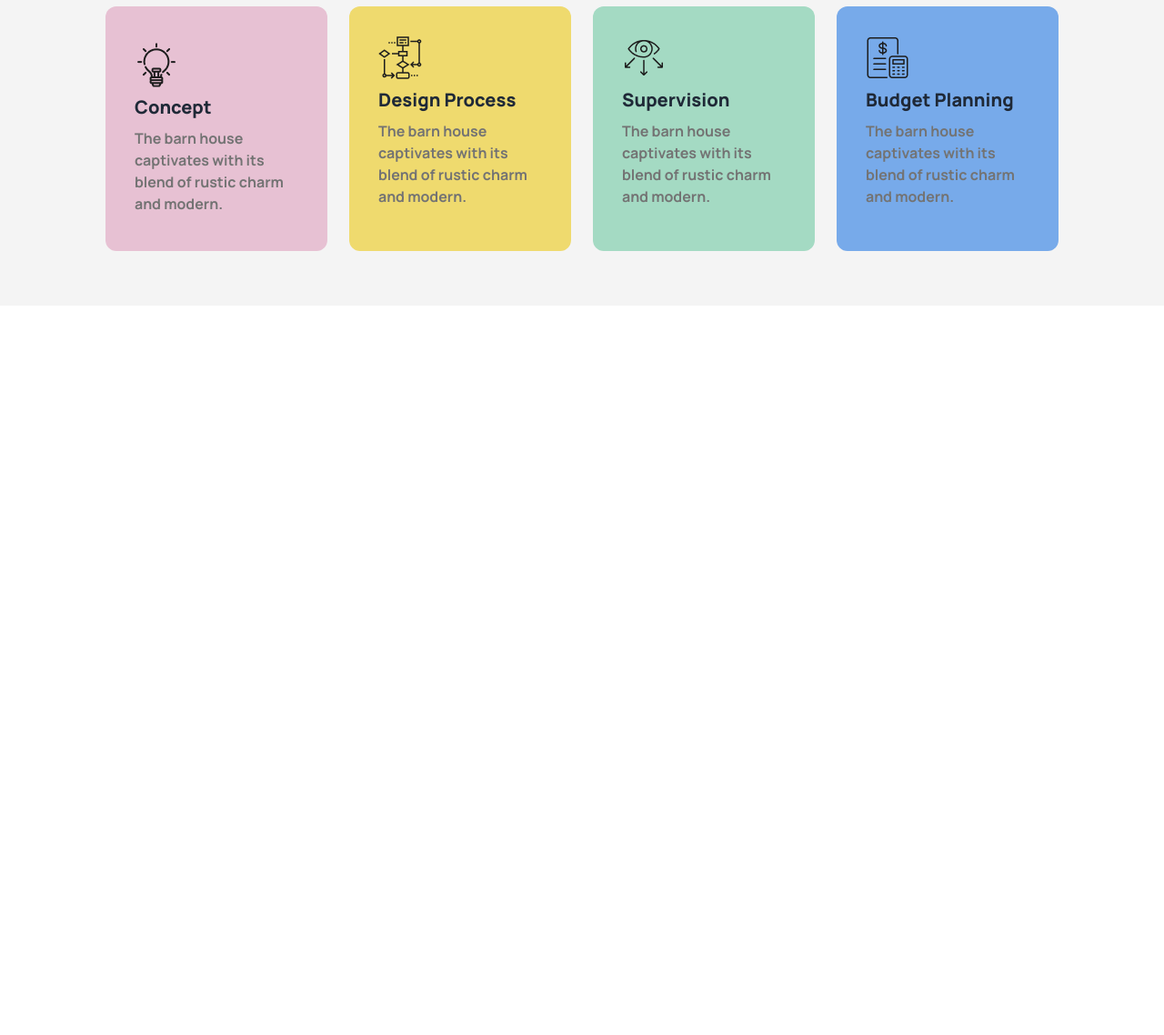
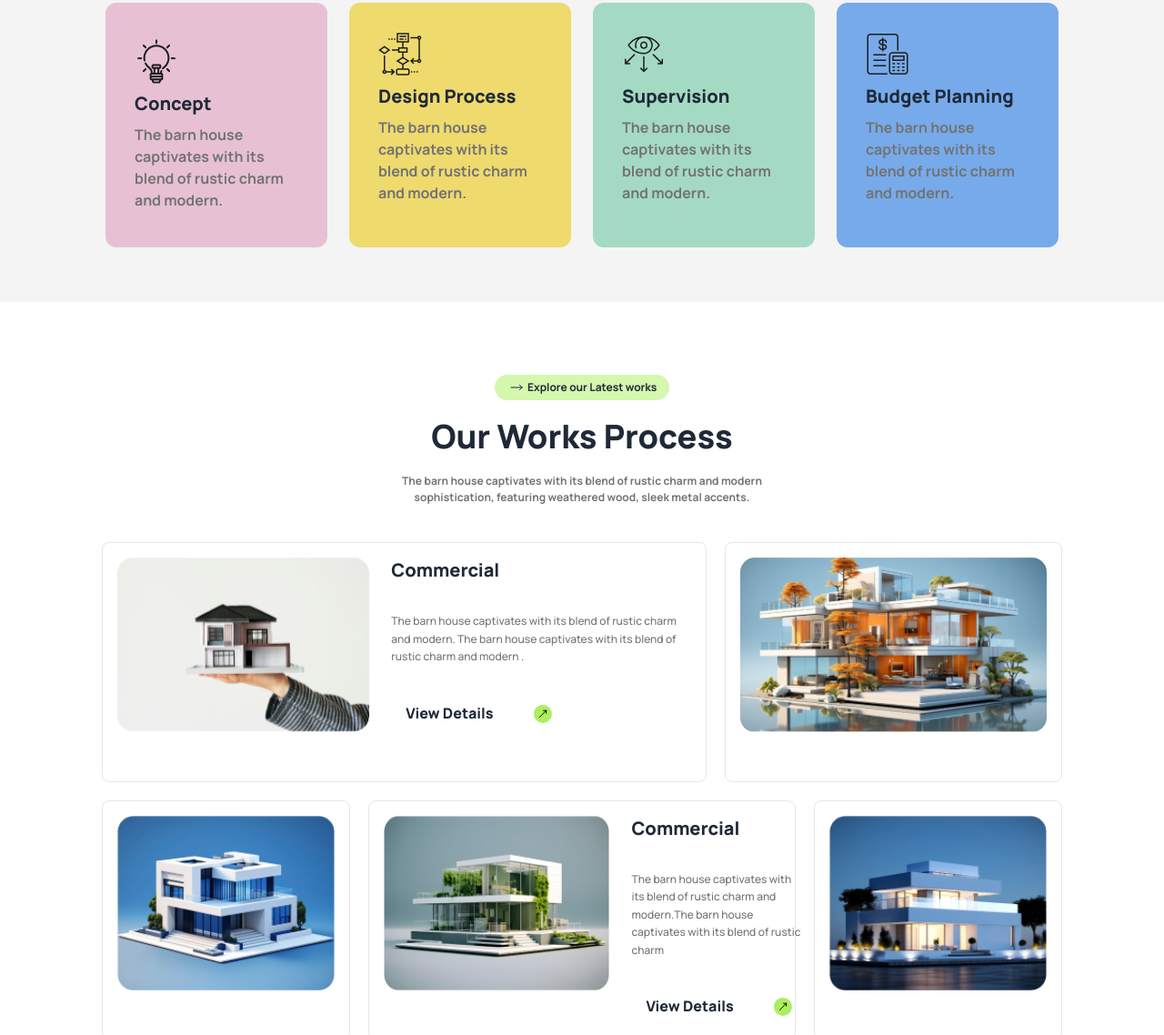
Before and after one commit to semul1997/Assignment-03, a plain HTML site: page index.html in a window 1280 px wide. Shown: the part 1662-2800 px from the top of the page at 91% size. Before the commit the page ends 1998 px from the top, so only its background shows below. Drawn offline with nearby package versions, Linux system fonts and the light colour scheme.

Commit message:
Our latest portfolio section added with mobile responsive

```diff
--- a/index.html
+++ b/index.html
@@ -25,6 +25,7 @@
                 'box-yellow' : 'rgb(239, 218, 110);',
                 'box-green' : 'rgb(164, 218, 195);',
                 'box-teal' : 'rgb(119, 170, 234);',
+                'b-color' : 'rgb(255, 255, 255);',
                 'background-linear' : 'linear-gradient(0.00deg, rgb(255, 255, 255),rgba(255, 255, 255, 0) 100%);',
 
               },
@@ -41,7 +42,7 @@
   <!-- header section starts here -->
    <header class="bg-background-linear h-auto w-full lg:container lg:mx-auto lg:px-24 lg:pb-20 py-3 pb-5">
       <!-- navbar section starts here  -->
-    <nav class="flex justify-between items-center w-full px-2 border-2 border-orange-300 lg:p-4 ">
+    <nav class="flex justify-between items-center w-full px-2 lg:p-4 ">
         <div class="flex h-8 items-center relative">
           <div class="absolute top-1 ml-2">
             <svg xmlns="http://www.w3.org/2000/svg" fill="none" viewBox="0 0 24 24" stroke-width="1.5" stroke="currentColor" class="size-5 bg-lime-400 p-[3px] rounded-full origin-bottom -rotate-45">
@@ -148,7 +149,7 @@
       <!-- work process section starts here -->
       <section class="lg:container lg:mx-auto lg:px-24 lg:pb-10">
         <div class="text-center space-y-4">
-          <div class="flex items-center px-3 py-[2px] mx-auto rounded-full bg-white w-36 ">
+          <div class="flex items-center px-3 py-[2px] mx-auto rounded-full bg-white w-36">
             <svg xmlns="http://www.w3.org/2000/svg" fill="none" viewBox="0 0 24 24" stroke-width="1.5" stroke="currentColor" class="size-6 p-1">
               <path stroke-linecap="round" stroke-linejoin="round" d="M17.25 8.25 21 12m0 0-3.75 3.75M21 12H3" />
             </svg>
@@ -185,6 +186,68 @@
     </main>
     <!-- main section ends here -->
 
+     <!--Latest Portfolio Section starts here  -->
+    <section class="lg:container lg:mx-auto lg:px-24 lg:pb-10 lg:py-20 pt-10">
+      <!-- Text heading section starts-->
+      <div class="text-center space-y-5">
+        <div class="flex items-center px-3 py-[2px] mx-auto rounded-full bg-light-green w-48">
+          <svg xmlns="http://www.w3.org/2000/svg" fill="none" viewBox="0 0 24 24" stroke-width="1.5" stroke="currentColor" class="size-6 p-1">
+            <path stroke-linecap="round" stroke-linejoin="round" d="M17.25 8.25 21 12m0 0-3.75 3.75M21 12H3" />
+          </svg>
+          <span class="text-xs font-bold">Explore our Latest works</span>
+        </div>
+        <h1 class="lg:text-4xl font-black">Our Works Process</h1>
+        <p class="text-xs font-bold text-p-color  w-11/12 lg:w-[38%] mx-auto leading-normal">The barn house captivates with its blend of rustic charm and modern sophistication, featuring weathered wood, sleek metal accents.</p>
+      </div>
+      <!-- text heading section ends -->
+      <div class="grid grid-cols-1 lg:grid-cols-11 lg:grid-rows-2 gap-5 pt-10 px-4" >
+        <div class="flex gap-6 lg:col-span-7 flex-col lg:flex-row border-[1px] border-gray-200 p-4 rounded-lg">
+          <img class=" lg:w-full lg:h-48" src="./assets/img1.png" alt="">
+          <div class="space-y-4 lg:space-y-8">
+            <h2 class="text-xl font-black">Commercial</h2>
+            <p class="text-xs text-p-color font-medium leading-relaxed">The barn house captivates with its blend of rustic charm and modern. The barn house captivates with its blend of rustic charm and modern .</p>
+            <button>
+              <div class="flex py-3 lg:py-2 lg:px-4 items-center rounded-full relative w-48">
+                <div class="mr-7 text-xl lg:text-base font-black">View Details</div>
+                <div class="absolute top-2 right-6 lg:right-2">
+                  <svg xmlns="http://www.w3.org/2000/svg" fill="none" viewBox="0 0 24 24" stroke-width="1.5" stroke="currentColor" class="size-7 lg:size-5 bg-deep-green text-black p-[3px] rounded-full origin-bottom -rotate-45">
+                    <path stroke-linecap="round" stroke-linejoin="round" d="M17.25 8.25 21 12m0 0-3.75 3.75M21 12H3" />
+                  </svg>
+                </div>
+              </div>
+            </button>
+          </div>
+        </div>
+        <div class=" lg:col-span-4 border-[1px] border-gray-200 p-4 rounded-lg">
+          <img class="lg:w-full h-48 object-cover lg:h-48 rounded-2xl" src="./assets/img2.png" alt="">
+        </div>
+        <div class="lg:col-span-3 border-[1px] border-gray-200 p-4 rounded-lg">
+          <img class="w-full h-48" src="./assets/img3.png" alt="">
+        </div>
+         <div class="lg:col-span-5 flex flex-col lg:flex-row gap-6 border-[1px] border-gray-200 p-4 rounded-lg">
+          <img class="lg:w-[57%] h-48" src="./assets/img4.png" alt="">
+          <div class="space-y-4 lg:space-y-8">
+            <h2 class="text-xl font-black">Commercial</h2>
+            <p class="text-xs text-p-color font-medium leading-relaxed">The barn house captivates with its blend of rustic charm and modern.The barn house captivates with its blend of rustic charm </p>
+            <button>
+              <div class="flex py-3 lg:py-2 lg:px-4 items-center rounded-full relative w-48">
+                <div class="mr-7 text-xl lg:text-base font-black">View Details</div>
+                <div class="absolute top-2 right-6 lg:right-2">
+                  <svg xmlns="http://www.w3.org/2000/svg" fill="none" viewBox="0 0 24 24" stroke-width="1.5" stroke="currentColor" class="size-7 lg:size-5 bg-deep-green text-black p-[3px] rounded-full origin-bottom -rotate-45">
+                    <path stroke-linecap="round" stroke-linejoin="round" d="M17.25 8.25 21 12m0 0-3.75 3.75M21 12H3" />
+                  </svg>
+                </div>
+              </div>
+            </button>
+          </div>
+        </div>
+        <div class="lg:col-span-3 border-[1px] border-gray-200 p-4 rounded-lg">
+          <img class="w-full h-48" src="./assets/img5.png" alt="">
+        </div>
+      </div>
+     </section>
+     <!-- Latest Portfolio section ends here -->
+
 
 </body>
 </html>
```
